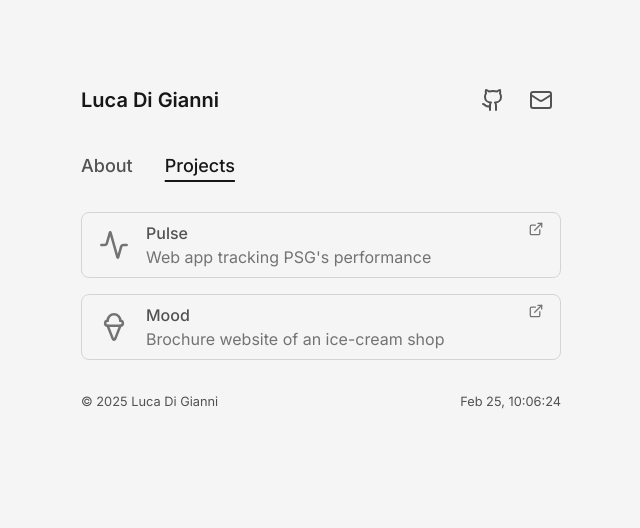
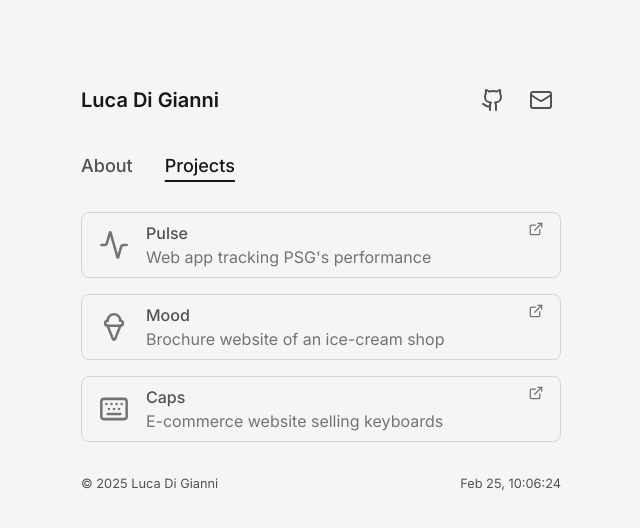
Before and after one commit to ldgni/ldgni.io, a Next.js app: page /projects in a window 1280 px wide. Shown: the top 528 px of the page, without its empty margins (319-959 px from the left). Built offline with nearby package versions, Linux system fonts and the light colour scheme.

Commit message:
feat: add new project "Caps" to the projects list

```diff
--- a/src/app/projects/page.tsx
+++ b/src/app/projects/page.tsx
@@ -1,4 +1,4 @@
-import { Activity, ExternalLink, IceCream } from "lucide-react";
+import { Activity, ExternalLink, IceCream, Keyboard } from "lucide-react";
 
 const projects = [
   {
@@ -12,6 +12,12 @@ const projects = [
     url: "https://mood-live.vercel.app/",
     description: "Brochure website of an ice-cream shop",
     icon: IceCream,
+  },
+  {
+    name: "Caps",
+    url: "https://caps-live.vercel.app/",
+    description: "E-commerce website selling keyboards",
+    icon: Keyboard,
   },
 ];
 
```
